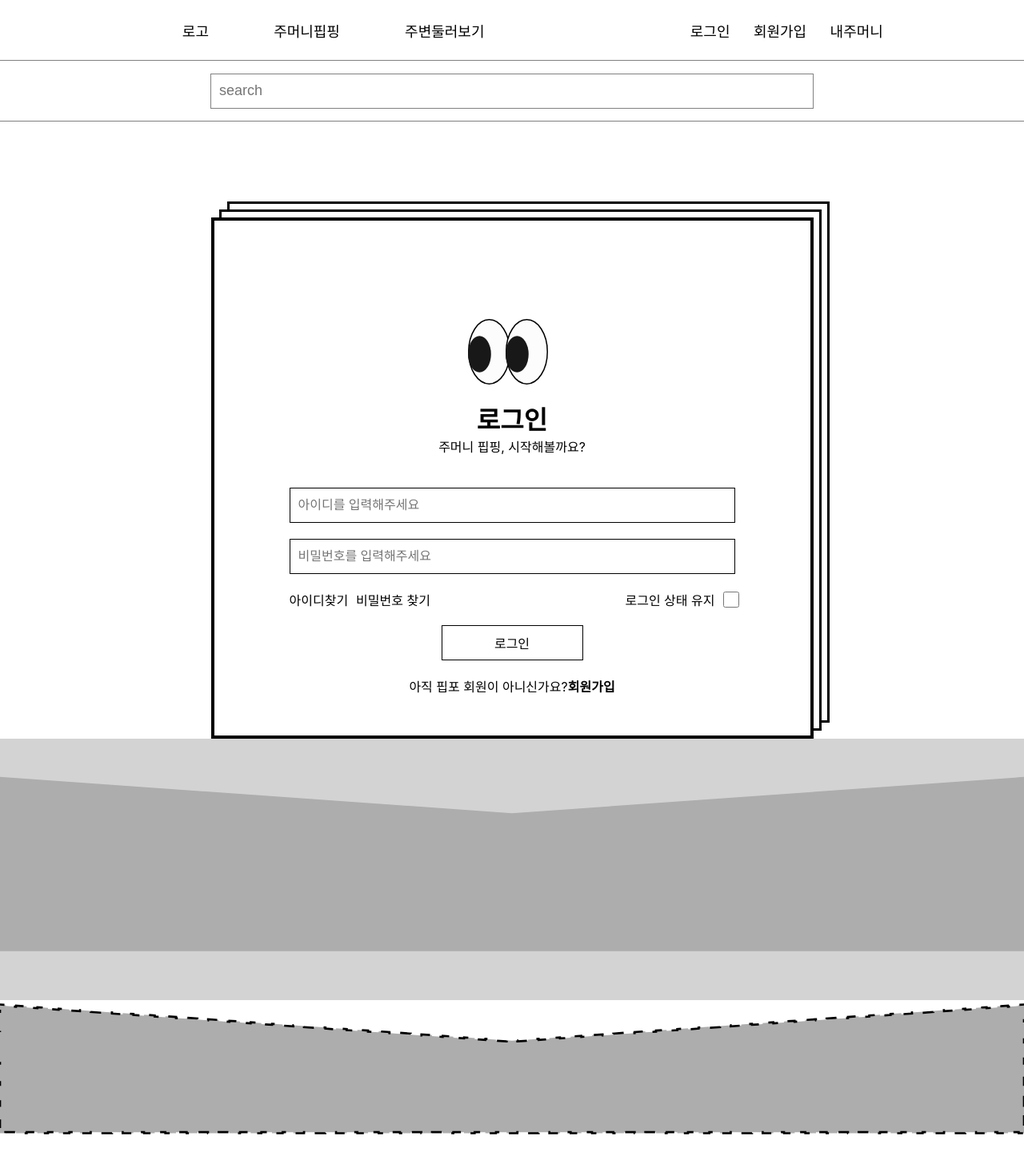
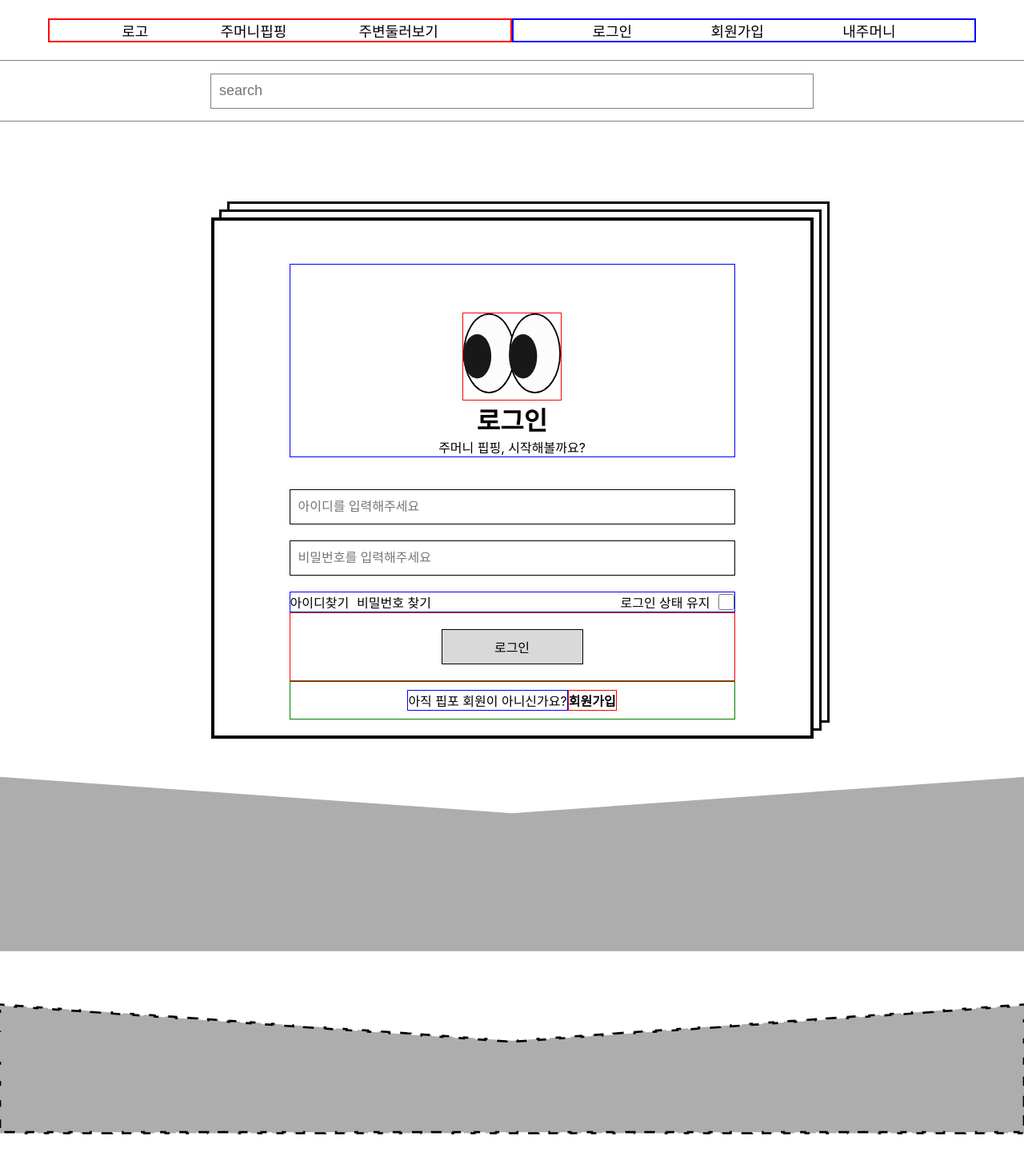
Before and after one commit to ffinal4/front-end, a React (Create React App) app: page /login in a window 1280 px wide. Shown: the whole page at 80% size. Built offline with nearby package versions, Linux system fonts and the light colour scheme; a web font is replaced by a local one.

Commit message:
PEEP-16 <로그인 페이지 css 수정>

```diff
--- a/src/components/common/Header.tsx
+++ b/src/components/common/Header.tsx
@@ -44,21 +44,22 @@ const HeadContainer = styled.div`
   margin: auto;
   display: flex;
   align-items: center;
-  justify-content: space-evenly;
+  /* justify-content: space-between; */
   font-size: 18px;
   border-bottom: 1px solid gray;
+  padding: 30px 60px 30px 60px;
 `;
 
 const FirstContainer = styled.div`
-  /* border: 2px solid red; */
-  width: 540px;
+  border: 2px solid red;
+  width: 100%;
   display: flex;
   justify-content: space-evenly;
 `;
 
 const SecondContainer = styled.div`
-  /* border: 2px solid blue; */
-  width: 300px;
+  border: 2px solid blue;
+  width: 100%;
   display: flex;
   justify-content: space-evenly;
 `;
--- a/src/pages/LoginPage.tsx
+++ b/src/pages/LoginPage.tsx
@@ -1,6 +1,7 @@
 import React from "react";
 import { styled } from "styled-components";
 import eyeImage from "../assets/images/eye.svg";
+import { StBasicButton } from "../styles/BasicButton";
 const LoginPage = () => {
   return (
     <div>
@@ -27,7 +28,9 @@ const LoginPage = () => {
               <CheckInput type="checkbox" />
             </LoginStateContainer>
           </SecondContainer>
-          <LoginButton>로그인</LoginButton>
+          <ButtonContainer>
+            <StBasicButton buttonColor="#D9D9D9;">로그인</StBasicButton>
+          </ButtonContainer>
           <SignUpContainer>
             <Content>아직 핍포 회원이 아니신가요?</Content>
             <SignUpLink>회원가입</SignUpLink>
@@ -35,6 +38,7 @@ const LoginPage = () => {
         </LogInFormContainer>
       </LoginContainer>
       <FooterContainer>
+        <FirstFooter>
           <svg
             xmlns="http://www.w3.org/2000/svg"
             width="100%"
@@ -44,6 +48,8 @@ const LoginPage = () => {
           >
             <path d="M0 0L960 68L1920 0V327H0V0Z" fill="#ADADAD" />
           </svg>
+        </FirstFooter>
+        <SecondFooter>
           <svg
             xmlns="http://www.w3.org/2000/svg"
             width="100%"
@@ -59,6 +65,7 @@ const LoginPage = () => {
               stroke-dasharray="20 20"
             />
           </svg>
+        </SecondFooter>
       </FooterContainer>
     </div>
   );
@@ -80,23 +87,22 @@ const LogInFormContainer = styled.div`
   margin: auto;
 `;
 const FirstContainer = styled.div`
-  /* border: 1px solid blue; */
-  width: 300px;
+  border: 1px solid blue;
+  width: 100%;
   display: flex;
   flex-direction: column;
   align-items: center;
   margin: 0 auto;
 `;
 const LogoContainer = styled.div`
-  width: 110px;
   height: 110px;
-  /* border: 1px solid red; */
+  border: 1px solid red;
   margin: 0 auto;
   margin-top: 60px;
 `;
 
 const Logo = styled.img`
-  width: 100px;
+  width: 100%;
   height: 100px;
 `;
 const Title = styled.div`
@@ -135,9 +141,9 @@ const MaintainLogin = styled.span`
 `;
 
 const SecondContainer = styled.div`
-  /* border: 1px solid blue; */
+  border: 1px solid blue;
   display: flex;
-  width: 562px;
+  width: 100%;
   margin: auto;
   justify-content: space-between;
 `;
@@ -156,39 +162,37 @@ const CheckInput = styled.input`
   height: 20px;
   margin-left: 10px;
 `;
-const LoginButton = styled.div`
-  cursor: pointer;
-  width: 177px;
-  height: 44px;
-  border: 1px solid black;
+const ButtonContainer = styled.div`
+  width: 100%;
   display: flex;
   justify-content: center;
-  align-items: center;
-  margin: auto;
-  margin-top: 20px;
-  font-size: 16px;
+  border: 1px solid red;
+  padding: 20px 0px 20px 0px;
 `;
 const SignUpContainer = styled.div`
-  /* border: 1px solid green; */
+  border: 1px solid green;
   display: flex;
   justify-content: center;
-  margin-top: 20px;
+  padding: 10px 0px 10px 0px;
 `;
 
 const Content = styled.span`
-  /* border: 1px solid blue; */
+  border: 1px solid blue;
 `;
 
 const SignUpLink = styled.div`
-  /* border: 1px solid red; */
+  border: 1px solid red;
   cursor: pointer;
   font-size: 16px;
   font-weight: 1000;
 `;
 
-const FooterContainer = styled.div`
-  width: 100%;
-  height: 327px;
-  background-color: lightgray;
+const FooterContainer = styled.div``;
+
+const FirstFooter = styled.div`
+  position: relative;
+`;
+const SecondFooter = styled.div`
+  position: absolute;
 `;
 export default LoginPage;
```
Lines whose indentation alone changed are shown as unchanged.
